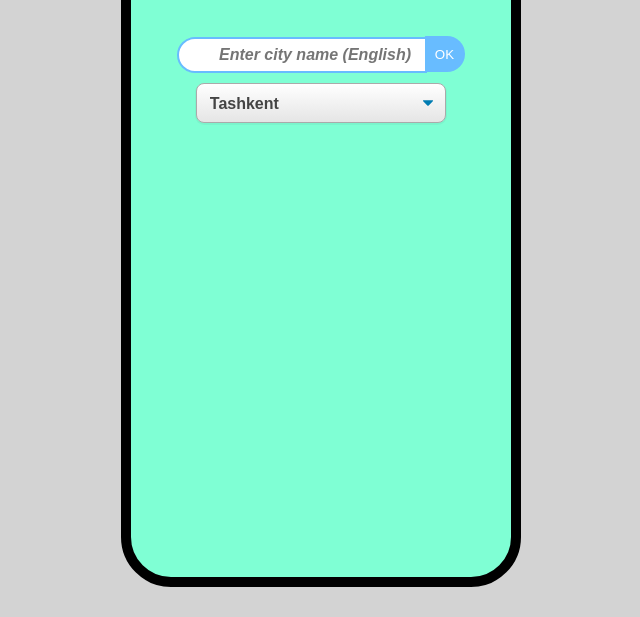
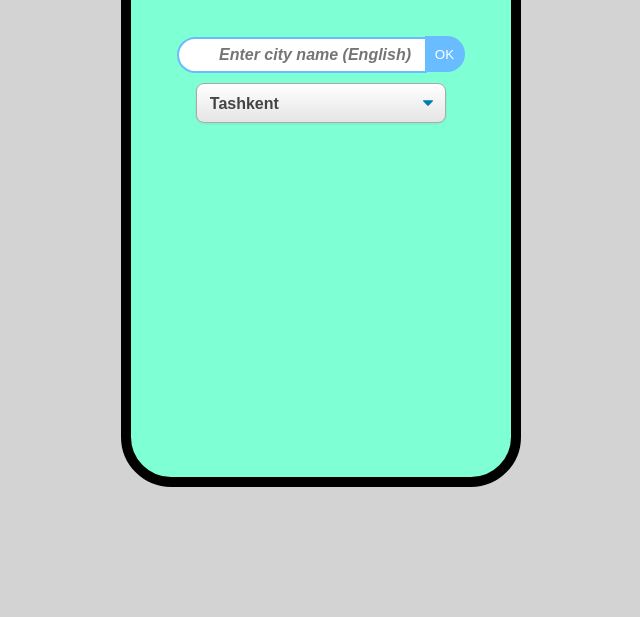
Before and after one commit to Laziz-Abdurasulov/11-dars_4-oy, a plain HTML site: page index.html in a window 1280 px wide. Shown: the part 183-800 px from the top of the page, without its empty margins (319-959 px from the left). Drawn offline with nearby package versions, Linux system fonts and the light colour scheme.

Commit message:
add new change

```diff
--- a/css/main.css
+++ b/css/main.css
@@ -8,7 +8,7 @@ body {
 
 .mobil {
     width: 400px;
-    height: 700px;
+    height: 600px;
     padding: 20px;
     text-align: center;
     margin-top: 70px;
--- a/index.html
+++ b/index.html
@@ -3,6 +3,7 @@
 <head>
   <meta charset="UTF-8">
   <meta name="viewport" content="width=device-width, initial-scale=1">
+  <title>Weather forecast</title>
   <link rel="stylesheet" href="./css/main.css">
 </head>
 <body>
```
